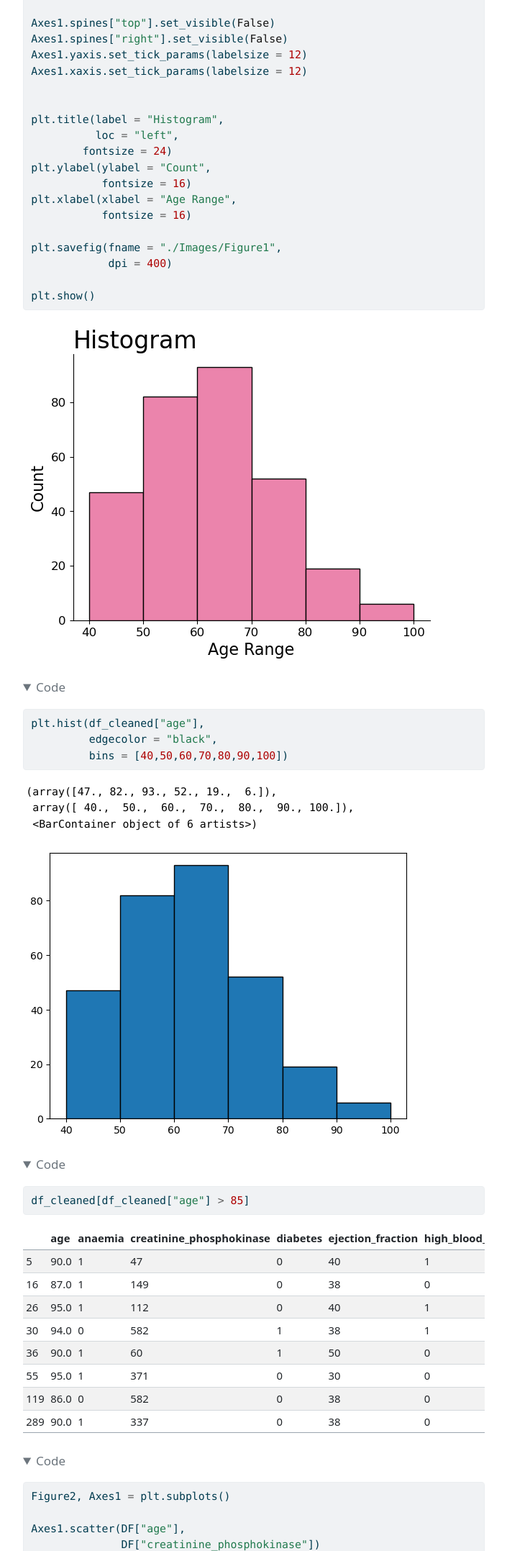
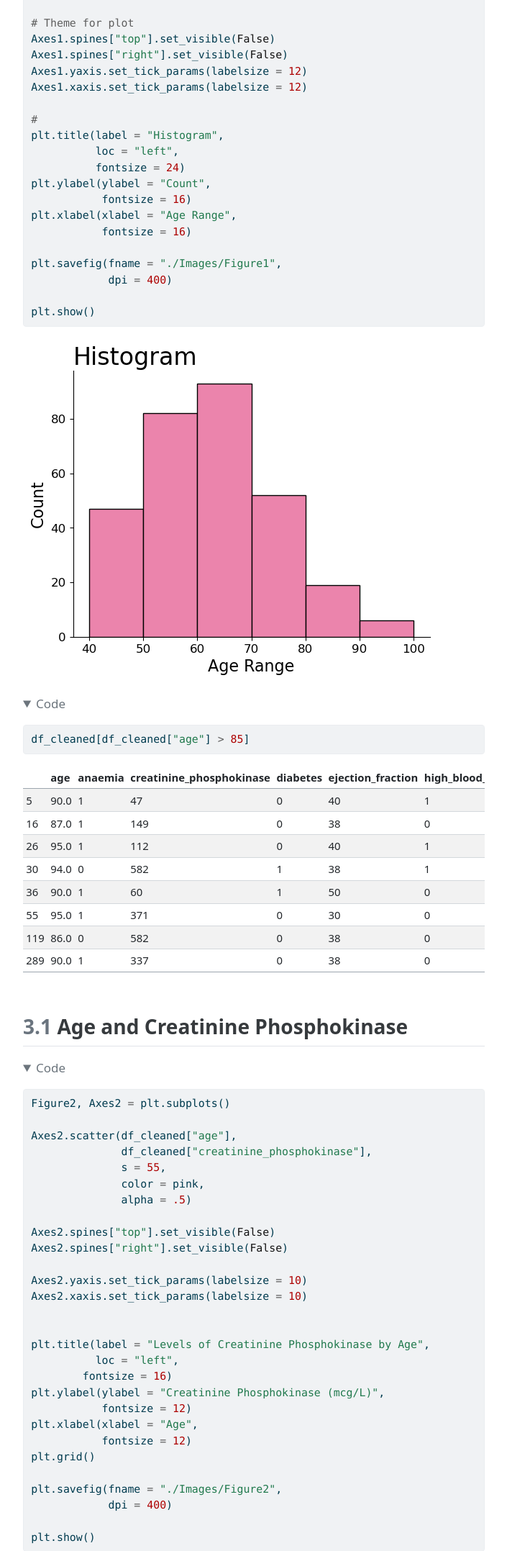
Before and after one commit to data-analyst05/MortalityPrediction_HeartFailure, a plain HTML site: page index.html in a window 1280 px wide. Shown: the part 6663-8818 px from the top of the page at 72% size, without its empty margins (264-969 px from the left). Drawn offline with nearby package versions, Linux system fonts and the light colour scheme; a script that the page names is missing.

Commit message:
update readme and plots

```diff
--- a/index.html
+++ b/index.html
@@ -105,6 +105,8 @@ pre > code.sourceCode > span > a:first-child::before { text-decoration: underlin
   <li><a href="#exploratory-analysis" id="toc-exploratory-analysis" class="nav-link" data-scroll-target="#exploratory-analysis"><span class="header-section-number">3</span> Exploratory Analysis</a>
   <ul class="collapse">
   <li><a href="#histogram" id="toc-histogram" class="nav-link" data-scroll-target="#histogram"><span class="header-section-number">3.0.1</span> Histogram</a></li>
+  <li><a href="#age-and-creatinine-phosphokinase" id="toc-age-and-creatinine-phosphokinase" class="nav-link" data-scroll-target="#age-and-creatinine-phosphokinase"><span class="header-section-number">3.1</span> Age and Creatinine Phosphokinase</a></li>
+  <li><a href="#age-and-serum-sodium" id="toc-age-and-serum-sodium" class="nav-link" data-scroll-target="#age-and-serum-sodium"><span class="header-section-number">3.2</span> Age and Serum Sodium</a></li>
   </ul></li>
   <li><a href="#analysis" id="toc-analysis" class="nav-link" data-scroll-target="#analysis"><span class="header-section-number">4</span> Analysis</a></li>
   <li><a href="#machine-learning" id="toc-machine-learning" class="nav-link" data-scroll-target="#machine-learning"><span class="header-section-number">5</span> Machine Learning</a></li>
@@ -642,7 +644,7 @@ dtype: int64</code></pre>
 <pre><code>40.0</code></pre>
 </div>
 </div>
-<div class="cell" data-execution_count="69">
+<div class="cell" data-execution_count="80">
 <details open="">
 <summary>Code</summary>
 <div class="sourceCode cell-code" id="cb22"><pre class="sourceCode python code-with-copy"><code class="sourceCode python"><span id="cb22-1"><a href="#cb22-1" aria-hidden="true" tabindex="-1"></a>Figure1, Axes1 <span class="op">=</span> plt.subplots()</span>
@@ -652,49 +654,34 @@ dtype: int64</code></pre>
 <span id="cb22-5"><a href="#cb22-5" aria-hidden="true" tabindex="-1"></a>           edgecolor <span class="op">=</span> <span class="st">"black"</span>,</span>
 <span id="cb22-6"><a href="#cb22-6" aria-hidden="true" tabindex="-1"></a>           color <span class="op">=</span> pink)</span>
 <span id="cb22-7"><a href="#cb22-7" aria-hidden="true" tabindex="-1"></a></span>
-<span id="cb22-8"><a href="#cb22-8" aria-hidden="true" tabindex="-1"></a>Axes1.spines[<span class="st">"top"</span>].set_visible(<span class="va">False</span>)</span>
-<span id="cb22-9"><a href="#cb22-9" aria-hidden="true" tabindex="-1"></a>Axes1.spines[<span class="st">"right"</span>].set_visible(<span class="va">False</span>)</span>
-<span id="cb22-10"><a href="#cb22-10" aria-hidden="true" tabindex="-1"></a>Axes1.yaxis.set_tick_params(labelsize <span class="op">=</span> <span class="dv">12</span>)</span>
-<span id="cb22-11"><a href="#cb22-11" aria-hidden="true" tabindex="-1"></a>Axes1.xaxis.set_tick_params(labelsize <span class="op">=</span> <span class="dv">12</span>)</span>
-<span id="cb22-12"><a href="#cb22-12" aria-hidden="true" tabindex="-1"></a></span>
+<span id="cb22-8"><a href="#cb22-8" aria-hidden="true" tabindex="-1"></a><span class="co"># Theme for plot </span></span>
+<span id="cb22-9"><a href="#cb22-9" aria-hidden="true" tabindex="-1"></a>Axes1.spines[<span class="st">"top"</span>].set_visible(<span class="va">False</span>)</span>
+<span id="cb22-10"><a href="#cb22-10" aria-hidden="true" tabindex="-1"></a>Axes1.spines[<span class="st">"right"</span>].set_visible(<span class="va">False</span>)</span>
+<span id="cb22-11"><a href="#cb22-11" aria-hidden="true" tabindex="-1"></a>Axes1.yaxis.set_tick_params(labelsize <span class="op">=</span> <span class="dv">12</span>)</span>
+<span id="cb22-12"><a href="#cb22-12" aria-hidden="true" tabindex="-1"></a>Axes1.xaxis.set_tick_params(labelsize <span class="op">=</span> <span class="dv">12</span>)</span>
 <span id="cb22-13"><a href="#cb22-13" aria-hidden="true" tabindex="-1"></a></span>
-<span id="cb22-14"><a href="#cb22-14" aria-hidden="true" tabindex="-1"></a>plt.title(label <span class="op">=</span> <span class="st">"Histogram"</span>,</span>
-<span id="cb22-15"><a href="#cb22-15" aria-hidden="true" tabindex="-1"></a>          loc <span class="op">=</span> <span class="st">"left"</span>,</span>
-<span id="cb22-16"><a href="#cb22-16" aria-hidden="true" tabindex="-1"></a>        fontsize <span class="op">=</span> <span class="dv">24</span>)</span>
-<span id="cb22-17"><a href="#cb22-17" aria-hidden="true" tabindex="-1"></a>plt.ylabel(ylabel <span class="op">=</span> <span class="st">"Count"</span>,</span>
-<span id="cb22-18"><a href="#cb22-18" aria-hidden="true" tabindex="-1"></a>           fontsize <span class="op">=</span> <span class="dv">16</span>)</span>
-<span id="cb22-19"><a href="#cb22-19" aria-hidden="true" tabindex="-1"></a>plt.xlabel(xlabel <span class="op">=</span> <span class="st">"Age Range"</span>,</span>
-<span id="cb22-20"><a href="#cb22-20" aria-hidden="true" tabindex="-1"></a>           fontsize <span class="op">=</span> <span class="dv">16</span>)</span>
-<span id="cb22-21"><a href="#cb22-21" aria-hidden="true" tabindex="-1"></a></span>
-<span id="cb22-22"><a href="#cb22-22" aria-hidden="true" tabindex="-1"></a>plt.savefig(fname <span class="op">=</span> <span class="st">"./Images/Figure1"</span>,</span>
-<span id="cb22-23"><a href="#cb22-23" aria-hidden="true" tabindex="-1"></a>            dpi <span class="op">=</span> <span class="dv">400</span>)</span>
-<span id="cb22-24"><a href="#cb22-24" aria-hidden="true" tabindex="-1"></a></span>
-<span id="cb22-25"><a href="#cb22-25" aria-hidden="true" tabindex="-1"></a>plt.show()</span></code><button title="Copy to Clipboard" class="code-copy-button"><i class="bi"></i></button></pre></div>
+<span id="cb22-14"><a href="#cb22-14" aria-hidden="true" tabindex="-1"></a><span class="co"># </span></span>
+<span id="cb22-15"><a href="#cb22-15" aria-hidden="true" tabindex="-1"></a>plt.title(label <span class="op">=</span> <span class="st">"Histogram"</span>,</span>
+<span id="cb22-16"><a href="#cb22-16" aria-hidden="true" tabindex="-1"></a>          loc <span class="op">=</span> <span class="st">"left"</span>,</span>
+<span id="cb22-17"><a href="#cb22-17" aria-hidden="true" tabindex="-1"></a>          fontsize <span class="op">=</span> <span class="dv">24</span>)</span>
+<span id="cb22-18"><a href="#cb22-18" aria-hidden="true" tabindex="-1"></a>plt.ylabel(ylabel <span class="op">=</span> <span class="st">"Count"</span>,</span>
+<span id="cb22-19"><a href="#cb22-19" aria-hidden="true" tabindex="-1"></a>           fontsize <span class="op">=</span> <span class="dv">16</span>)</span>
+<span id="cb22-20"><a href="#cb22-20" aria-hidden="true" tabindex="-1"></a>plt.xlabel(xlabel <span class="op">=</span> <span class="st">"Age Range"</span>,</span>
+<span id="cb22-21"><a href="#cb22-21" aria-hidden="true" tabindex="-1"></a>           fontsize <span class="op">=</span> <span class="dv">16</span>)</span>
+<span id="cb22-22"><a href="#cb22-22" aria-hidden="true" tabindex="-1"></a></span>
+<span id="cb22-23"><a href="#cb22-23" aria-hidden="true" tabindex="-1"></a>plt.savefig(fname <span class="op">=</span> <span class="st">"./Images/Figure1"</span>,</span>
+<span id="cb22-24"><a href="#cb22-24" aria-hidden="true" tabindex="-1"></a>            dpi <span class="op">=</span> <span class="dv">400</span>)</span>
+<span id="cb22-25"><a href="#cb22-25" aria-hidden="true" tabindex="-1"></a></span>
+<span id="cb22-26"><a href="#cb22-26" aria-hidden="true" tabindex="-1"></a>plt.show()</span></code><button title="Copy to Clipboard" class="code-copy-button"><i class="bi"></i></button></pre></div>
 </details>
 <div class="cell-output cell-output-display">
 <p><img src="index_files/figure-html/cell-17-output-1.png" class="img-fluid"></p>
 </div>
 </div>
-<div class="cell" data-execution_count="41">
-<details open="">
-<summary>Code</summary>
-<div class="sourceCode cell-code" id="cb23"><pre class="sourceCode python code-with-copy"><code class="sourceCode python"><span id="cb23-1"><a href="#cb23-1" aria-hidden="true" tabindex="-1"></a>plt.hist(df_cleaned[<span class="st">"age"</span>],</span>
-<span id="cb23-2"><a href="#cb23-2" aria-hidden="true" tabindex="-1"></a>         edgecolor <span class="op">=</span> <span class="st">"black"</span>,</span>
-<span id="cb23-3"><a href="#cb23-3" aria-hidden="true" tabindex="-1"></a>         bins <span class="op">=</span> [<span class="dv">40</span>,<span class="dv">50</span>,<span class="dv">60</span>,<span class="dv">70</span>,<span class="dv">80</span>,<span class="dv">90</span>,<span class="dv">100</span>])</span></code><button title="Copy to Clipboard" class="code-copy-button"><i class="bi"></i></button></pre></div>
-</details>
-<div class="cell-output cell-output-display" data-execution_count="41">
-<pre><code>(array([47., 82., 93., 52., 19.,  6.]),
- array([ 40.,  50.,  60.,  70.,  80.,  90., 100.]),
- &lt;BarContainer object of 6 artists&gt;)</code></pre>
-</div>
-<div class="cell-output cell-output-display">
-<p><img src="index_files/figure-html/cell-18-output-2.png" class="img-fluid"></p>
-</div>
-</div>
 <div class="cell" data-execution_count="33">
 <details open="">
 <summary>Code</summary>
-<div class="sourceCode cell-code" id="cb25"><pre class="sourceCode python code-with-copy"><code class="sourceCode python"><span id="cb25-1"><a href="#cb25-1" aria-hidden="true" tabindex="-1"></a>df_cleaned[df_cleaned[<span class="st">"age"</span>] <span class="op">&gt;</span> <span class="dv">85</span>]</span></code><button title="Copy to Clipboard" class="code-copy-button"><i class="bi"></i></button></pre></div>
+<div class="sourceCode cell-code" id="cb23"><pre class="sourceCode python code-with-copy"><code class="sourceCode python"><span id="cb23-1"><a href="#cb23-1" aria-hidden="true" tabindex="-1"></a>df_cleaned[df_cleaned[<span class="st">"age"</span>] <span class="op">&gt;</span> <span class="dv">85</span>]</span></code><button title="Copy to Clipboard" class="code-copy-button"><i class="bi"></i></button></pre></div>
 </details>
 <div class="cell-output cell-output-display" data-execution_count="33">
 <div>
@@ -854,50 +841,82 @@ dtype: int64</code></pre>
 </div>
 </div>
 </div>
-<div class="cell">
+</section>
+<section id="age-and-creatinine-phosphokinase" class="level2" data-number="3.1">
+<h2 data-number="3.1" class="anchored" data-anchor-id="age-and-creatinine-phosphokinase"><span class="header-section-number">3.1</span> Age and Creatinine Phosphokinase</h2>
+<div class="cell" data-execution_count="94">
 <details open="">
 <summary>Code</summary>
-<div class="sourceCode cell-code" id="cb26"><pre class="sourceCode python code-with-copy"><code class="sourceCode python"><span id="cb26-1"><a href="#cb26-1" aria-hidden="true" tabindex="-1"></a>Figure2, Axes1 <span class="op">=</span> plt.subplots()</span>
-<span id="cb26-2"><a href="#cb26-2" aria-hidden="true" tabindex="-1"></a></span>
-<span id="cb26-3"><a href="#cb26-3" aria-hidden="true" tabindex="-1"></a>Axes1.scatter(DF[<span class="st">"age"</span>],</span>
-<span id="cb26-4"><a href="#cb26-4" aria-hidden="true" tabindex="-1"></a>              DF[<span class="st">"creatinine_phosphokinase"</span>])</span>
-<span id="cb26-5"><a href="#cb26-5" aria-hidden="true" tabindex="-1"></a>plt.title(label<span class="op">=</span> <span class="st">"Age and CPK"</span>)</span>
-<span id="cb26-6"><a href="#cb26-6" aria-hidden="true" tabindex="-1"></a>plt.grid()</span>
-<span id="cb26-7"><a href="#cb26-7" aria-hidden="true" tabindex="-1"></a>plt.show()</span></code><button title="Copy to Clipboard" class="code-copy-button"><i class="bi"></i></button></pre></div>
+<div class="sourceCode cell-code" id="cb24"><pre class="sourceCode python code-with-copy"><code class="sourceCode python"><span id="cb24-1"><a href="#cb24-1" aria-hidden="true" tabindex="-1"></a>Figure2, Axes2 <span class="op">=</span> plt.subplots()</span>
+<span id="cb24-2"><a href="#cb24-2" aria-hidden="true" tabindex="-1"></a></span>
+<span id="cb24-3"><a href="#cb24-3" aria-hidden="true" tabindex="-1"></a>Axes2.scatter(df_cleaned[<span class="st">"age"</span>],</span>
+<span id="cb24-4"><a href="#cb24-4" aria-hidden="true" tabindex="-1"></a>              df_cleaned[<span class="st">"creatinine_phosphokinase"</span>],</span>
+<span id="cb24-5"><a href="#cb24-5" aria-hidden="true" tabindex="-1"></a>              s <span class="op">=</span> <span class="dv">55</span>,</span>
+<span id="cb24-6"><a href="#cb24-6" aria-hidden="true" tabindex="-1"></a>              color <span class="op">=</span> pink,</span>
+<span id="cb24-7"><a href="#cb24-7" aria-hidden="true" tabindex="-1"></a>              alpha <span class="op">=</span> <span class="fl">.5</span>)</span>
+<span id="cb24-8"><a href="#cb24-8" aria-hidden="true" tabindex="-1"></a></span>
+<span id="cb24-9"><a href="#cb24-9" aria-hidden="true" tabindex="-1"></a>Axes2.spines[<span class="st">"top"</span>].set_visible(<span class="va">False</span>)</span>
+<span id="cb24-10"><a href="#cb24-10" aria-hidden="true" tabindex="-1"></a>Axes2.spines[<span class="st">"right"</span>].set_visible(<span class="va">False</span>)</span>
+<span id="cb24-11"><a href="#cb24-11" aria-hidden="true" tabindex="-1"></a></span>
+<span id="cb24-12"><a href="#cb24-12" aria-hidden="true" tabindex="-1"></a>Axes2.yaxis.set_tick_params(labelsize <span class="op">=</span> <span class="dv">10</span>)</span>
+<span id="cb24-13"><a href="#cb24-13" aria-hidden="true" tabindex="-1"></a>Axes2.xaxis.set_tick_params(labelsize <span class="op">=</span> <span class="dv">10</span>)</span>
+<span id="cb24-14"><a href="#cb24-14" aria-hidden="true" tabindex="-1"></a></span>
+<span id="cb24-15"><a href="#cb24-15" aria-hidden="true" tabindex="-1"></a></span>
+<span id="cb24-16"><a href="#cb24-16" aria-hidden="true" tabindex="-1"></a>plt.title(label <span class="op">=</span> <span class="st">"Levels of Creatinine Phosphokinase by Age"</span>,</span>
+<span id="cb24-17"><a href="#cb24-17" aria-hidden="true" tabindex="-1"></a>          loc <span class="op">=</span> <span class="st">"left"</span>,</span>
+<span id="cb24-18"><a href="#cb24-18" aria-hidden="true" tabindex="-1"></a>        fontsize <span class="op">=</span> <span class="dv">16</span>)</span>
+<span id="cb24-19"><a href="#cb24-19" aria-hidden="true" tabindex="-1"></a>plt.ylabel(ylabel <span class="op">=</span> <span class="st">"Creatinine Phosphokinase (mcg/L)"</span>,</span>
+<span id="cb24-20"><a href="#cb24-20" aria-hidden="true" tabindex="-1"></a>           fontsize <span class="op">=</span> <span class="dv">12</span>)</span>
+<span id="cb24-21"><a href="#cb24-21" aria-hidden="true" tabindex="-1"></a>plt.xlabel(xlabel <span class="op">=</span> <span class="st">"Age"</span>,</span>
+<span id="cb24-22"><a href="#cb24-22" aria-hidden="true" tabindex="-1"></a>           fontsize <span class="op">=</span> <span class="dv">12</span>)</span>
+<span id="cb24-23"><a href="#cb24-23" aria-hidden="true" tabindex="-1"></a>plt.grid()</span>
+<span id="cb24-24"><a href="#cb24-24" aria-hidden="true" tabindex="-1"></a></span>
+<span id="cb24-25"><a href="#cb24-25" aria-hidden="true" tabindex="-1"></a>plt.savefig(fname <span class="op">=</span> <span class="st">"./Images/Figure2"</span>,</span>
+<span id="cb24-26"><a href="#cb24-26" aria-hidden="true" tabindex="-1"></a>            dpi <span class="op">=</span> <span class="dv">400</span>)</span>
+<span id="cb24-27"><a href="#cb24-27" aria-hidden="true" tabindex="-1"></a></span>
+<span id="cb24-28"><a href="#cb24-28" aria-hidden="true" tabindex="-1"></a>plt.show()</span></code><button title="Copy to Clipboard" class="code-copy-button"><i class="bi"></i></button></pre></div>
 </details>
+<div class="cell-output cell-output-display">
+<p><img src="index_files/figure-html/cell-19-output-1.png" class="img-fluid"></p>
 </div>
-<div class="cell" data-execution_count="79">
+</div>
+</section>
+<section id="age-and-serum-sodium" class="level2" data-number="3.2">
+<h2 data-number="3.2" class="anchored" data-anchor-id="age-and-serum-sodium"><span class="header-section-number">3.2</span> Age and Serum Sodium</h2>
+<div class="cell" data-execution_count="95">
 <details open="">
 <summary>Code</summary>
-<div class="sourceCode cell-code" id="cb27"><pre class="sourceCode python code-with-copy"><code class="sourceCode python"><span id="cb27-1"><a href="#cb27-1" aria-hidden="true" tabindex="-1"></a>Figure2, Axes2 <span class="op">=</span> plt.subplots()</span>
-<span id="cb27-2"><a href="#cb27-2" aria-hidden="true" tabindex="-1"></a></span>
-<span id="cb27-3"><a href="#cb27-3" aria-hidden="true" tabindex="-1"></a>Axes2.scatter(df_cleaned[<span class="st">"age"</span>],</span>
-<span id="cb27-4"><a href="#cb27-4" aria-hidden="true" tabindex="-1"></a>              df_cleaned[<span class="st">"creatinine_phosphokinase"</span>],</span>
-<span id="cb27-5"><a href="#cb27-5" aria-hidden="true" tabindex="-1"></a>              color <span class="op">=</span> pink)</span>
-<span id="cb27-6"><a href="#cb27-6" aria-hidden="true" tabindex="-1"></a></span>
-<span id="cb27-7"><a href="#cb27-7" aria-hidden="true" tabindex="-1"></a>Axes2.spines[<span class="st">"top"</span>].set_visible(<span class="va">False</span>)</span>
-<span id="cb27-8"><a href="#cb27-8" aria-hidden="true" tabindex="-1"></a>Axes2.spines[<span class="st">"right"</span>].set_visible(<span class="va">False</span>)</span>
-<span id="cb27-9"><a href="#cb27-9" aria-hidden="true" tabindex="-1"></a></span>
-<span id="cb27-10"><a href="#cb27-10" aria-hidden="true" tabindex="-1"></a>Axes2.yaxis.set_tick_params(labelsize <span class="op">=</span> <span class="dv">10</span>)</span>
-<span id="cb27-11"><a href="#cb27-11" aria-hidden="true" tabindex="-1"></a>Axes2.xaxis.set_tick_params(labelsize <span class="op">=</span> <span class="dv">10</span>)</span>
-<span id="cb27-12"><a href="#cb27-12" aria-hidden="true" tabindex="-1"></a></span>
-<span id="cb27-13"><a href="#cb27-13" aria-hidden="true" tabindex="-1"></a></span>
-<span id="cb27-14"><a href="#cb27-14" aria-hidden="true" tabindex="-1"></a>plt.title(label <span class="op">=</span> <span class="st">"Levels of Creatinine Phosphokinase by Age"</span>,</span>
-<span id="cb27-15"><a href="#cb27-15" aria-hidden="true" tabindex="-1"></a>          loc <span class="op">=</span> <span class="st">"left"</span>,</span>
-<span id="cb27-16"><a href="#cb27-16" aria-hidden="true" tabindex="-1"></a>        fontsize <span class="op">=</span> <span class="dv">16</span>)</span>
-<span id="cb27-17"><a href="#cb27-17" aria-hidden="true" tabindex="-1"></a>plt.ylabel(ylabel <span class="op">=</span> <span class="st">"Creatinine Phosphokinase (mcg/L)"</span>,</span>
-<span id="cb27-18"><a href="#cb27-18" aria-hidden="true" tabindex="-1"></a>           fontsize <span class="op">=</span> <span class="dv">12</span>)</span>
-<span id="cb27-19"><a href="#cb27-19" aria-hidden="true" tabindex="-1"></a>plt.xlabel(xlabel <span class="op">=</span> <span class="st">"Age"</span>,</span>
-<span id="cb27-20"><a href="#cb27-20" aria-hidden="true" tabindex="-1"></a>           fontsize <span class="op">=</span> <span class="dv">12</span>)</span>
-<span id="cb27-21"><a href="#cb27-21" aria-hidden="true" tabindex="-1"></a>plt.grid()</span>
-<span id="cb27-22"><a href="#cb27-22" aria-hidden="true" tabindex="-1"></a></span>
-<span id="cb27-23"><a href="#cb27-23" aria-hidden="true" tabindex="-1"></a>plt.savefig(fname <span class="op">=</span> <span class="st">"./Images/Figure2"</span>,</span>
-<span id="cb27-24"><a href="#cb27-24" aria-hidden="true" tabindex="-1"></a>            dpi <span class="op">=</span> <span class="dv">400</span>)</span>
-<span id="cb27-25"><a href="#cb27-25" aria-hidden="true" tabindex="-1"></a></span>
-<span id="cb27-26"><a href="#cb27-26" aria-hidden="true" tabindex="-1"></a>plt.show()</span></code><button title="Copy to Clipboard" class="code-copy-button"><i class="bi"></i></button></pre></div>
+<div class="sourceCode cell-code" id="cb25"><pre class="sourceCode python code-with-copy"><code class="sourceCode python"><span id="cb25-1"><a href="#cb25-1" aria-hidden="true" tabindex="-1"></a>Figure3, Axes3 <span class="op">=</span> plt.subplots()</span>
+<span id="cb25-2"><a href="#cb25-2" aria-hidden="true" tabindex="-1"></a></span>
+<span id="cb25-3"><a href="#cb25-3" aria-hidden="true" tabindex="-1"></a>Axes3.scatter(df_cleaned[<span class="st">"age"</span>],</span>
+<span id="cb25-4"><a href="#cb25-4" aria-hidden="true" tabindex="-1"></a>              df_cleaned[<span class="st">"serum_sodium"</span>],</span>
+<span id="cb25-5"><a href="#cb25-5" aria-hidden="true" tabindex="-1"></a>              s <span class="op">=</span> <span class="dv">55</span>,</span>
+<span id="cb25-6"><a href="#cb25-6" aria-hidden="true" tabindex="-1"></a>              color <span class="op">=</span> pink,</span>
+<span id="cb25-7"><a href="#cb25-7" aria-hidden="true" tabindex="-1"></a>              alpha <span class="op">=</span> <span class="fl">.5</span>)</span>
+<span id="cb25-8"><a href="#cb25-8" aria-hidden="true" tabindex="-1"></a></span>
+<span id="cb25-9"><a href="#cb25-9" aria-hidden="true" tabindex="-1"></a>Axes2.spines[<span class="st">"top"</span>].set_visible(<span class="va">False</span>)</span>
+<span id="cb25-10"><a href="#cb25-10" aria-hidden="true" tabindex="-1"></a>Axes2.spines[<span class="st">"right"</span>].set_visible(<span class="va">False</span>)</span>
+<span id="cb25-11"><a href="#cb25-11" aria-hidden="true" tabindex="-1"></a></span>
+<span id="cb25-12"><a href="#cb25-12" aria-hidden="true" tabindex="-1"></a>Axes2.yaxis.set_tick_params(labelsize <span class="op">=</span> <span class="dv">10</span>)</span>
+<span id="cb25-13"><a href="#cb25-13" aria-hidden="true" tabindex="-1"></a>Axes2.xaxis.set_tick_params(labelsize <span class="op">=</span> <span class="dv">10</span>)</span>
+<span id="cb25-14"><a href="#cb25-14" aria-hidden="true" tabindex="-1"></a></span>
+<span id="cb25-15"><a href="#cb25-15" aria-hidden="true" tabindex="-1"></a></span>
+<span id="cb25-16"><a href="#cb25-16" aria-hidden="true" tabindex="-1"></a>plt.title(label <span class="op">=</span> <span class="st">"Levels of Serum Sodium by Age"</span>,</span>
+<span id="cb25-17"><a href="#cb25-17" aria-hidden="true" tabindex="-1"></a>          loc <span class="op">=</span> <span class="st">"left"</span>,</span>
+<span id="cb25-18"><a href="#cb25-18" aria-hidden="true" tabindex="-1"></a>        fontsize <span class="op">=</span> <span class="dv">16</span>)</span>
+<span id="cb25-19"><a href="#cb25-19" aria-hidden="true" tabindex="-1"></a>plt.ylabel(ylabel <span class="op">=</span> <span class="st">"Serum Sodium (mcg/L)"</span>,</span>
+<span id="cb25-20"><a href="#cb25-20" aria-hidden="true" tabindex="-1"></a>           fontsize <span class="op">=</span> <span class="dv">12</span>)</span>
+<span id="cb25-21"><a href="#cb25-21" aria-hidden="true" tabindex="-1"></a>plt.xlabel(xlabel <span class="op">=</span> <span class="st">"Age"</span>,</span>
+<span id="cb25-22"><a href="#cb25-22" aria-hidden="true" tabindex="-1"></a>           fontsize <span class="op">=</span> <span class="dv">12</span>)</span>
+<span id="cb25-23"><a href="#cb25-23" aria-hidden="true" tabindex="-1"></a>plt.grid()</span>
+<span id="cb25-24"><a href="#cb25-24" aria-hidden="true" tabindex="-1"></a></span>
+<span id="cb25-25"><a href="#cb25-25" aria-hidden="true" tabindex="-1"></a>plt.savefig(fname <span class="op">=</span> <span class="st">"./Images/Figure2"</span>,</span>
+<span id="cb25-26"><a href="#cb25-26" aria-hidden="true" tabindex="-1"></a>            dpi <span class="op">=</span> <span class="dv">400</span>)</span>
+<span id="cb25-27"><a href="#cb25-27" aria-hidden="true" tabindex="-1"></a></span>
+<span id="cb25-28"><a href="#cb25-28" aria-hidden="true" tabindex="-1"></a>plt.show()</span></code><button title="Copy to Clipboard" class="code-copy-button"><i class="bi"></i></button></pre></div>
 </details>
 <div class="cell-output cell-output-display">
-<p><img src="index_files/figure-html/cell-21-output-1.png" class="img-fluid"></p>
+<p><img src="index_files/figure-html/cell-20-output-1.png" class="img-fluid"></p>
 </div>
 </div>
 </section>
```
Also changed, not shown: Images/Figure2.png, index_files/figure-html/cell-19-output-1.png (added), index_files/figure-html/cell-20-output-1.png (added), 2 other files.
